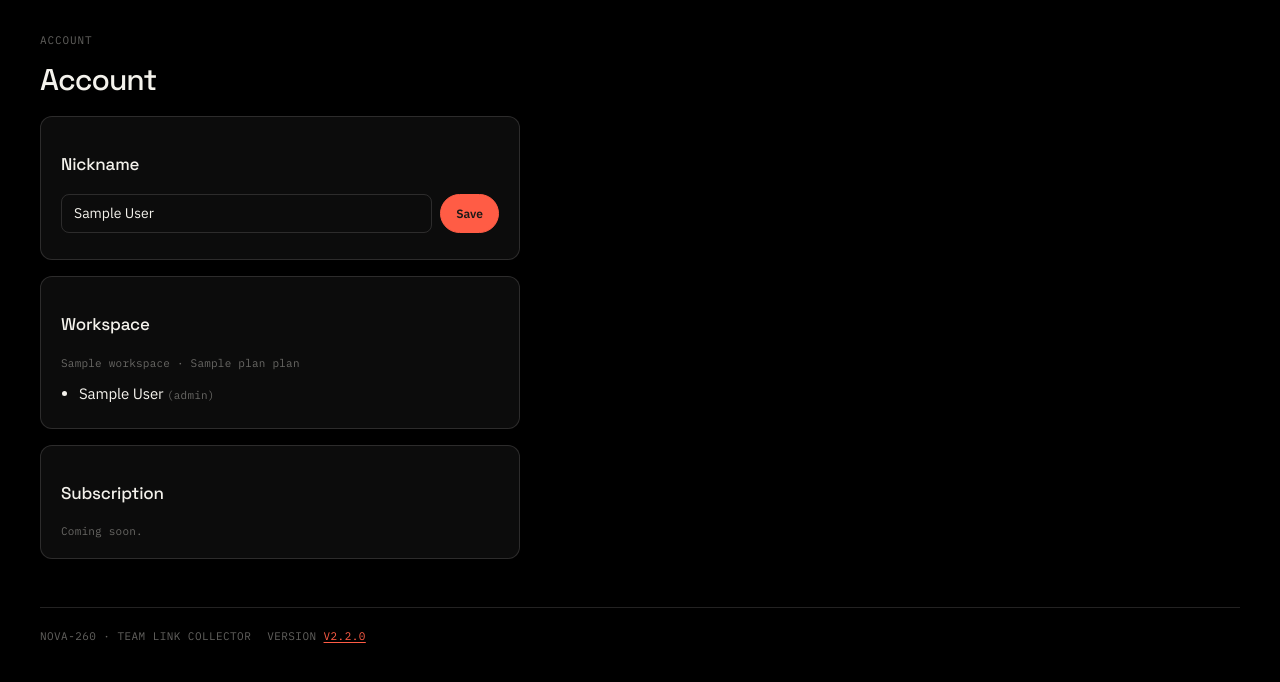
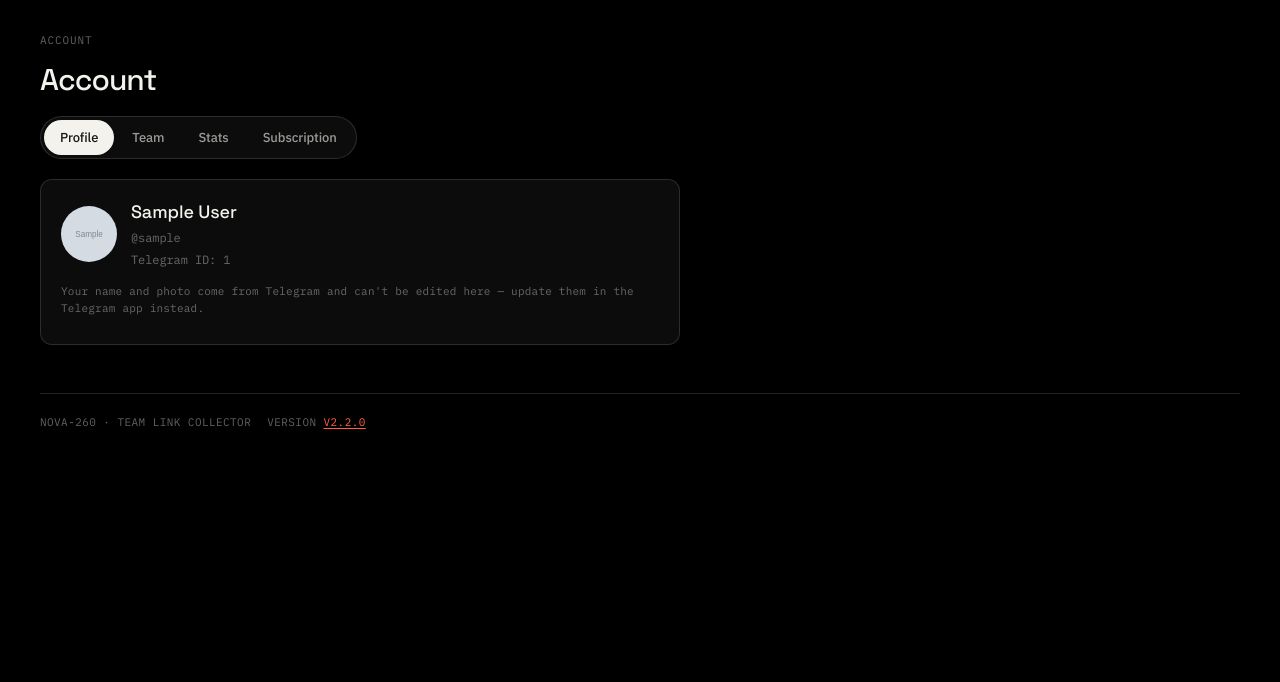
Before and after one commit to bots-n-bones/links-tgbot, a FastAPI app: template api/templates/account.html in a window 1280 px wide. Shown: the part 67-749 px from the top of the page. Run offline with FastAPI, Linux system fonts and the light colour scheme; the template is opened without the code that fills it: most values are stand-ins (such as "Sample title", 1, 10 or a date in 2020); grey boxes marked "Sample" are stand-in pictures; some libraries are stand-ins or nearby versions.

Commit message:
Личный кабинет v2, волна 4: вкладки /account, Create/edit team
/account теперь 4 CSS-only вкладки (радиокнопки + :checked-селекторы, без
JS-фреймворка) — Profile / Team / Stats / Subscription. Profile стал
read-only (аватар+имя+username+telegram_id из Telegram), редактирование
никнейма убрано полностью (PATCH /api/account/nickname удалён).

Новый api/routes/workspace.py — POST /api/workspace обслуживает и
"Create a team" для юзеров без workspace, и переименование/смену цвета
существующей команды (owner-only, member получает 403). Цвет — тот же
фиксированный 5-swatch палитра, что и у тегов (templates_env
_TAG_COLOR_VARS, теперь exposed как swatch_colors), не свободный picker.

Список участников и инвайты переехали во вкладку Team. Проверено вручную
в превью: создание команды, переключение вкладок, сохранение цвета/имени.

Co-Authored-By: Claude Sonnet 5 <noreply@anthropic.com>

```diff
--- a/api/main.py
+++ b/api/main.py
@@ -19,6 +19,7 @@ from api.routes import account as account_routes
 from api.routes import ask, auth, collections, links, research
 from api.routes import channels as channels_routes
 from api.routes import posts as posts_routes
+from api.routes import workspace as workspace_routes
 from api.routes.links import (
     get_link_detail,
     list_all_tags,
@@ -67,6 +68,7 @@ app.include_router(ask.router)
 app.include_router(channels_routes.router)
 app.include_router(auth.router)
 app.include_router(account_routes.router)
+app.include_router(workspace_routes.router)
 
 
 def _require_workspace(workspace_id: int | None) -> int | RedirectResponse:
--- a/api/templates/account.html
+++ b/api/templates/account.html
@@ -1,36 +1,161 @@
 {% extends "base.html" %}
 {% block title %}Account — Nova-260{% endblock %}
+{% block extra_head %}
+<style>
+  .account-tabs-wrap { max-width: 640px; }
+  .tab-radio { position: absolute; opacity: 0; pointer-events: none; }
+  .account-tabs {
+    display: inline-flex;
+    gap: 2px;
+    background: var(--bg-elevated);
+    border: 1px solid var(--border);
+    border-radius: var(--radius-pill);
+    padding: 3px;
+    margin-bottom: 20px;
+  }
+  .account-tabs label {
+    font-size: 13px;
+    font-weight: 500;
+    color: var(--text-muted);
+    padding: 8px 16px;
+    border-radius: var(--radius-pill);
+    cursor: pointer;
+    transition: background 120ms ease, color 120ms ease;
+  }
+  .account-tabs label:hover { color: var(--text); }
+  .tab-panel { display: none; }
+  #tab-profile:checked ~ #panel-profile,
+  #tab-team:checked ~ #panel-team,
+  #tab-stats:checked ~ #panel-stats,
+  #tab-sub:checked ~ #panel-sub { display: block; }
+  #tab-profile:checked ~ .account-tabs label[for="tab-profile"],
+  #tab-team:checked ~ .account-tabs label[for="tab-team"],
+  #tab-stats:checked ~ .account-tabs label[for="tab-stats"],
+  #tab-sub:checked ~ .account-tabs label[for="tab-sub"] {
+    background: var(--text);
+    color: var(--ink);
+  }
+
+  .profile-row { display: flex; align-items: center; gap: 14px; }
+  .profile-avatar { width: 56px; height: 56px; border-radius: var(--radius-pill); object-fit: cover; }
+  .profile-avatar-fallback {
+    display: inline-flex;
+    align-items: center;
+    justify-content: center;
+    width: 56px;
+    height: 56px;
+    border-radius: var(--radius-pill);
+    background: var(--bg-elevated);
+    border: 1px solid var(--border);
+    font-family: var(--font-display);
+    font-size: 22px;
+  }
+  .profile-name { font-family: var(--font-display); font-size: 18px; }
+  .profile-meta { font-family: var(--font-mono); font-size: 12px; color: var(--text-faint); margin-top: 4px; }
+
+  .swatch-picker { display: flex; gap: 8px; margin: 10px 0; }
+  .swatch-option { position: relative; }
+  .swatch-option input { position: absolute; opacity: 0; pointer-events: none; }
+  .swatch-option span {
+    display: block;
+    width: 26px;
+    height: 26px;
+    border-radius: var(--radius-pill);
+    background: var(--swatch-color);
+    border: 2px solid transparent;
+    cursor: pointer;
+  }
+  .swatch-option input:checked + span { border-color: var(--text); }
+
+  .team-color-dot {
+    display: inline-block;
+    width: 10px;
+    height: 10px;
+    border-radius: var(--radius-pill);
+    margin-right: 6px;
+  }
+</style>
+{% endblock %}
 {% block content %}
 <div class="eyebrow">Account</div>
 <h1>Account</h1>
 
-<div class="card" style="max-width: 480px; margin-bottom: 16px;">
-  <p class="card-title">Nickname</p>
-  <form id="nickname-form" style="display: flex; gap: 8px; margin-top: 10px;">
-    <input type="text" id="nickname-input" class="input-field" maxlength="100"
-           value="{{ account_user.display_name or account_user.full_name or account_user.username or '' }}"
-           placeholder="How should we call you?">
-    <button type="submit" class="btn btn-primary">Save</button>
-  </form>
-  <p id="nickname-status" class="card-meta" style="margin: 8px 0 0;"></p>
+<div class="account-tabs-wrap">
+  <input type="radio" name="account-tab" id="tab-profile" class="tab-radio" checked>
+  <input type="radio" name="account-tab" id="tab-team" class="tab-radio">
+  <input type="radio" name="account-tab" id="tab-stats" class="tab-radio">
+  <input type="radio" name="account-tab" id="tab-sub" class="tab-radio">
+
+  <div class="account-tabs">
+    <label for="tab-profile">Profile</label>
+    <label for="tab-team">Team</label>
+    <label for="tab-stats">Stats</label>
+    <label for="tab-sub">Subscription</label>
   </div>
 
-<div class="card" style="max-width: 480px; margin-bottom: 16px;">
-  <p class="card-title">Workspace</p>
+  <div class="tab-panel" id="panel-profile">
+    <div class="card">
+      <div class="profile-row">
+        {% if account_user.avatar_url %}
+          <img class="profile-avatar" src="{{ account_user.avatar_url }}" alt="" referrerpolicy="no-referrer">
+        {% else %}
+          <span class="profile-avatar-fallback">{{ (account_user.full_name or account_user.username or "?")[0]|upper }}</span>
+        {% endif %}
+        <div>
+          <div class="profile-name">{{ account_user.full_name or account_user.username or account_user.telegram_id }}</div>
+          {% if account_user.username %}<div class="profile-meta">@{{ account_user.username }}</div>{% endif %}
+          <div class="profile-meta">Telegram ID: {{ account_user.telegram_id }}</div>
+        </div>
+      </div>
+      <p class="card-meta" style="margin-top: 14px;">Your name and photo come from Telegram and can't be edited here — update them in the Telegram app instead.</p>
+    </div>
+  </div>
+
+  <div class="tab-panel" id="panel-team">
+    <div class="card" style="margin-bottom: 16px;">
       {% if workspace %}
-    <p class="card-meta" style="margin: 6px 0 12px;">{{ workspace.name }} · {{ workspace.plan }} plan</p>
-    <ul style="margin: 0; padding-left: 18px;">
+        <p class="card-title">
+          <span class="team-color-dot" style="background: var({{ workspace.color or '--cyan' }});"></span>{{ workspace.name }}
+        </p>
+        <p class="card-meta">{{ workspace.plan }} plan</p>
+      {% else %}
+        <p class="card-title">Create a team</p>
+        <p class="card-meta">You're not part of a team yet — create one to start collecting links together.</p>
+      {% endif %}
+
+      {% if is_owner or not workspace %}
+      <form id="team-form" style="margin-top: 10px;">
+        <input type="text" id="team-name-input" class="input-field" maxlength="200"
+               value="{{ workspace.name if workspace else '' }}"
+               placeholder="Team name" style="width: 100%; margin-bottom: 10px;">
+        <div class="swatch-picker">
+          {% for color in swatch_colors %}
+            <label class="swatch-option">
+              <input type="radio" name="team-color" value="{{ color }}"
+                     {% if (workspace.color if workspace else '--cyan') == color %}checked{% endif %}>
+              <span style="--swatch-color: var({{ color }});"></span>
+            </label>
+          {% endfor %}
+        </div>
+        <button type="submit" class="btn btn-primary">{{ "Save" if workspace else "Create team" }}</button>
+        <span id="team-status" class="card-meta"></span>
+      </form>
+      {% endif %}
+    </div>
+
+    {% if workspace %}
+    <div class="card" style="margin-bottom: 16px;">
+      <p class="card-title">Members</p>
+      <ul style="margin: 10px 0 0; padding-left: 18px;">
         {% for member in members %}
           <li style="margin-bottom: 4px;">{{ member.display_name }} <span class="card-meta">({{ member.role }})</span></li>
         {% endfor %}
       </ul>
-  {% else %}
-    <p class="card-meta">You're not a member of any workspace yet.</p>
+    </div>
     {% endif %}
-</div>
 
     {% if is_owner %}
-<div class="card" style="max-width: 480px; margin-bottom: 16px;">
+    <div class="card">
       <p class="card-title">Invites</p>
       <button id="create-invite-btn" class="btn" style="margin-top: 10px;">Create invite code</button>
       <p id="invite-status" class="card-meta" style="margin: 8px 0 0;"></p>
@@ -44,29 +169,47 @@
       </ul>
     </div>
     {% endif %}
+  </div>
 
-<div class="card" style="max-width: 480px;">
+  <div class="tab-panel" id="panel-stats">
+    <div class="card">
+      <p class="card-title">Statistics</p>
+      <p class="card-meta" style="margin-top: 6px;">Coming soon.</p>
+    </div>
+  </div>
+
+  <div class="tab-panel" id="panel-sub">
+    <div class="card">
       <p class="card-title">Subscription</p>
-  <p class="card-meta" style="margin: 6px 0 0;">Coming soon.</p>
+      <p class="card-meta" style="margin-top: 6px;">Coming soon.</p>
+    </div>
+  </div>
 </div>
 
 <script>
-  document.getElementById("nickname-form").addEventListener("submit", function (e) {
+  var teamForm = document.getElementById("team-form");
+  if (teamForm) {
+    teamForm.addEventListener("submit", function (e) {
       e.preventDefault();
-    var input = document.getElementById("nickname-input");
-    var status = document.getElementById("nickname-status");
-    fetch("/api/account/nickname", {
-      method: "PATCH",
+      var name = document.getElementById("team-name-input").value;
+      var colorInput = document.querySelector('input[name="team-color"]:checked');
+      var status = document.getElementById("team-status");
+      fetch("/api/workspace", {
+        method: "POST",
         headers: { "Content-Type": "application/json" },
-      body: JSON.stringify({ display_name: input.value }),
+        body: JSON.stringify({ name: name, color: colorInput ? colorInput.value : "--cyan" }),
       })
-      .then(function (r) { return r.json(); })
+        .then(function (r) {
+          if (!r.ok) throw new Error("failed");
+          return r.json();
+        })
         .then(function () {
           status.textContent = "Saved.";
           location.reload();
         })
         .catch(function () { status.textContent = "Failed to save."; });
     });
+  }
 
   var inviteBtn = document.getElementById("create-invite-btn");
   if (inviteBtn) {
--- a/api/templates_env.py
+++ b/api/templates_env.py
@@ -49,3 +49,4 @@ templates.env.globals["area_color"] = area_color
 templates.env.globals["clicks_label"] = clicks_label
 templates.env.globals["current_version"] = CURRENT_VERSION
 templates.env.globals["area_choices"] = AREA_CHOICES
+templates.env.globals["swatch_colors"] = _TAG_COLOR_VARS
```
Also changed, not shown: api/routes/account.py (+0 -23 lines), api/routes/workspace.py (added, +58 -0 lines), tests/api/test_account.py (+86 -5 lines). Lines whose indentation alone changed are shown as unchanged.
